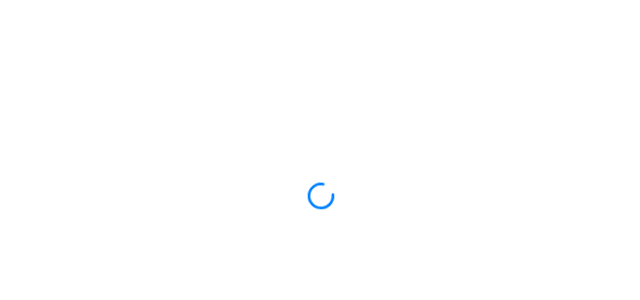
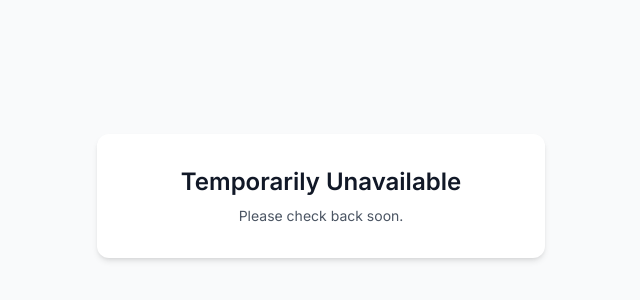
Before and after one commit to nnamdi-nwaocha/trustfund, a Next.js app: page / in a window 1280 px wide. Before the commit this address had no page. Shown: the part 204-504 px from the top of the page, without its empty margins (319-959 px from the left). Built offline with nearby package versions, Linux system fonts and the light colour scheme.

Commit message:
Update page.tsx

```diff
--- a/app/page.tsx
+++ b/app/page.tsx
@@ -1,27 +1,34 @@
 "use client"
 
-import { useEffect } from "react"
-import { useRouter } from "next/navigation"
-import { useAuth } from "@/context/auth-context"
-import { Loader2 } from "lucide-react"
+// import { useEffect } from "react"
+// import { useRouter } from "next/navigation"
+// import { useAuth } from "@/context/auth-context"
+// import { Loader2 } from "lucide-react"
 
 export default function HomePage() {
-  const router = useRouter()
-  const { user, loading } = useAuth()
+  // const router = useRouter()
+  // const { user, loading } = useAuth()
 
-  useEffect(() => {
-    if (!loading) {
-      if (user) {
-        router.push("/dashboard")
-      } else {
-        router.push("/login")
-      }
-    }
-  }, [user, loading, router])
+  // useEffect(() => {
+  //   if (!loading) {
+  //     if (user) {
+  //       router.push("/dashboard")
+  //     } else {
+  //       router.push("/login")
+  //     }
+  //   }
+  // }, [user, loading, router])
 
   return (
-    <div className="flex h-screen w-full items-center justify-center">
-      <Loader2 className="h-8 w-8 animate-spin text-primary" />
+    <div className="flex min-h-screen w-full items-center justify-center bg-gray-50 px-4">
+      <div className="max-w-md w-full text-center bg-white rounded-xl shadow-md p-8">
+        <h1 className="text-2xl font-semibold text-gray-900 mb-2">
+          Temporarily Unavailable
+        </h1>
+        <p className="text-gray-600 text-sm">
+          Please check back soon.
+        </p>
+      </div>
     </div>
   )
 }
```
